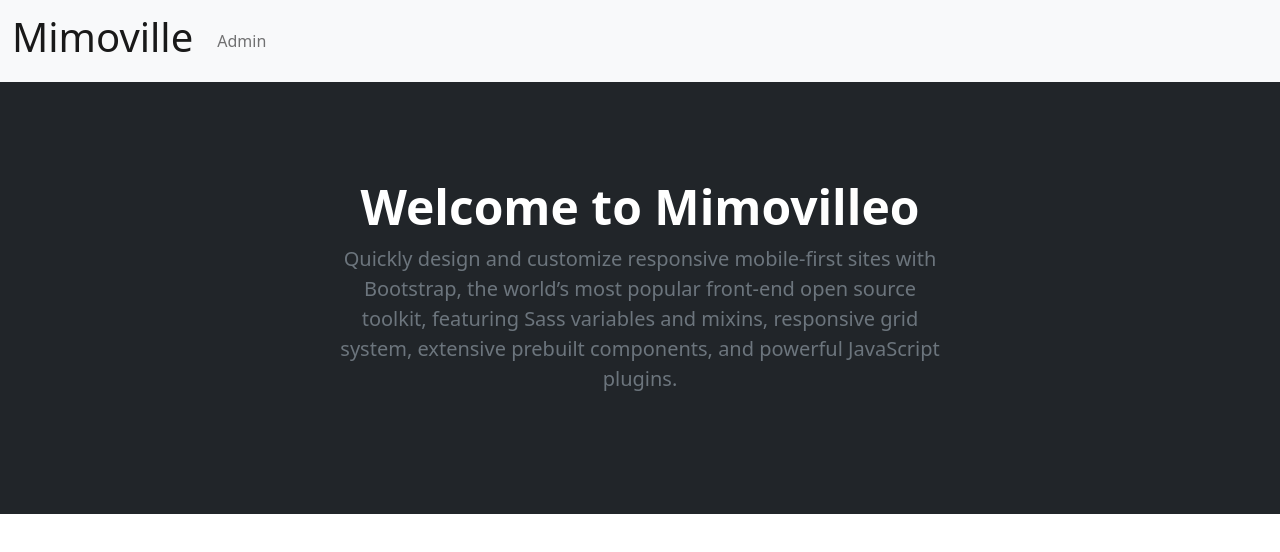
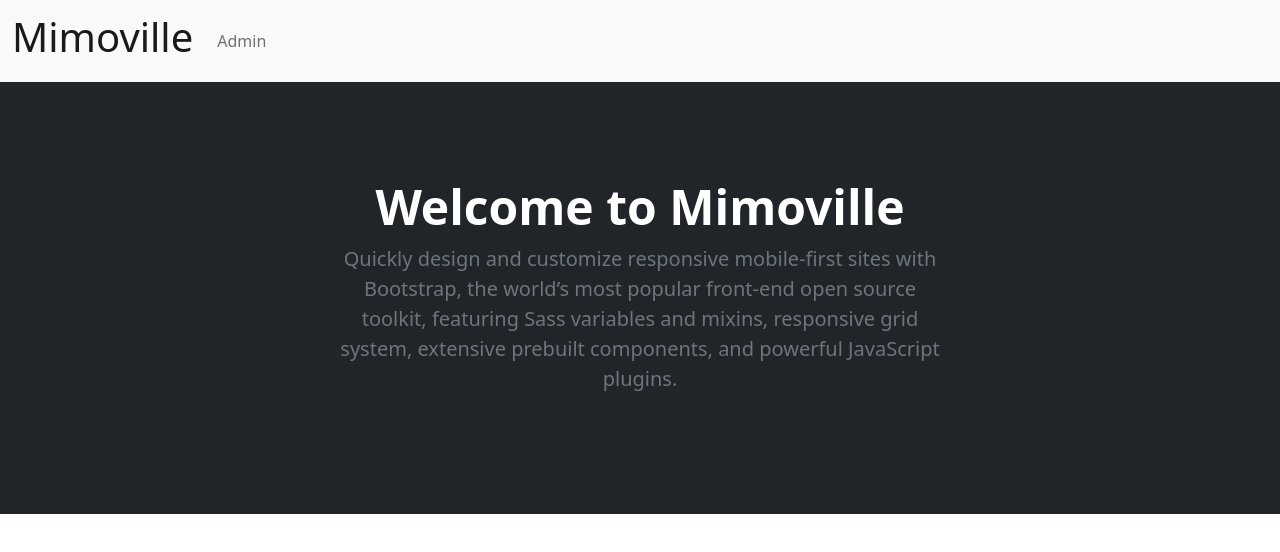
Before and after one commit to mimodevs/C12-mimoville, a React (Create React App) app in the folder mern/client/: page / in a window 1280 px wide. Shown: the top 552 px of the page. Built offline with nearby package versions, Linux system fonts and the light colour scheme.

Commit message:
Fixed Mimoville spelling

```diff
--- a/mern/client/src/pages/HomePage.js
+++ b/mern/client/src/pages/HomePage.js
@@ -5,7 +5,7 @@
     <main>
       <div class="bg-dark text-secondary px-4 py-5 text-center">
         <div class="py-5">
-          <h1 class="display-5 fw-bold text-white">Welcome to Mimovilleo</h1>
+          <h1 class="display-5 fw-bold text-white">Welcome to Mimoville</h1>
           <div class="col-lg-6 mx-auto">
             <p class="fs-5 mb-4">
               Quickly design and customize responsive mobile-first sites with
```
